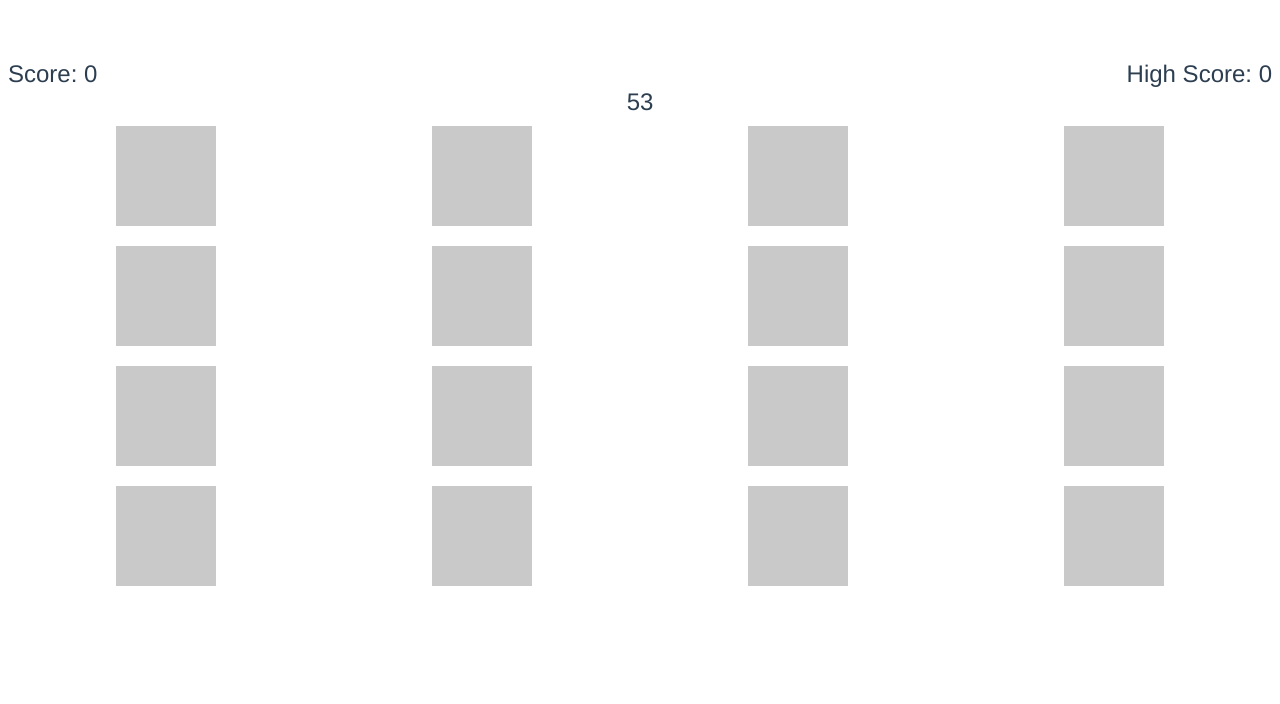
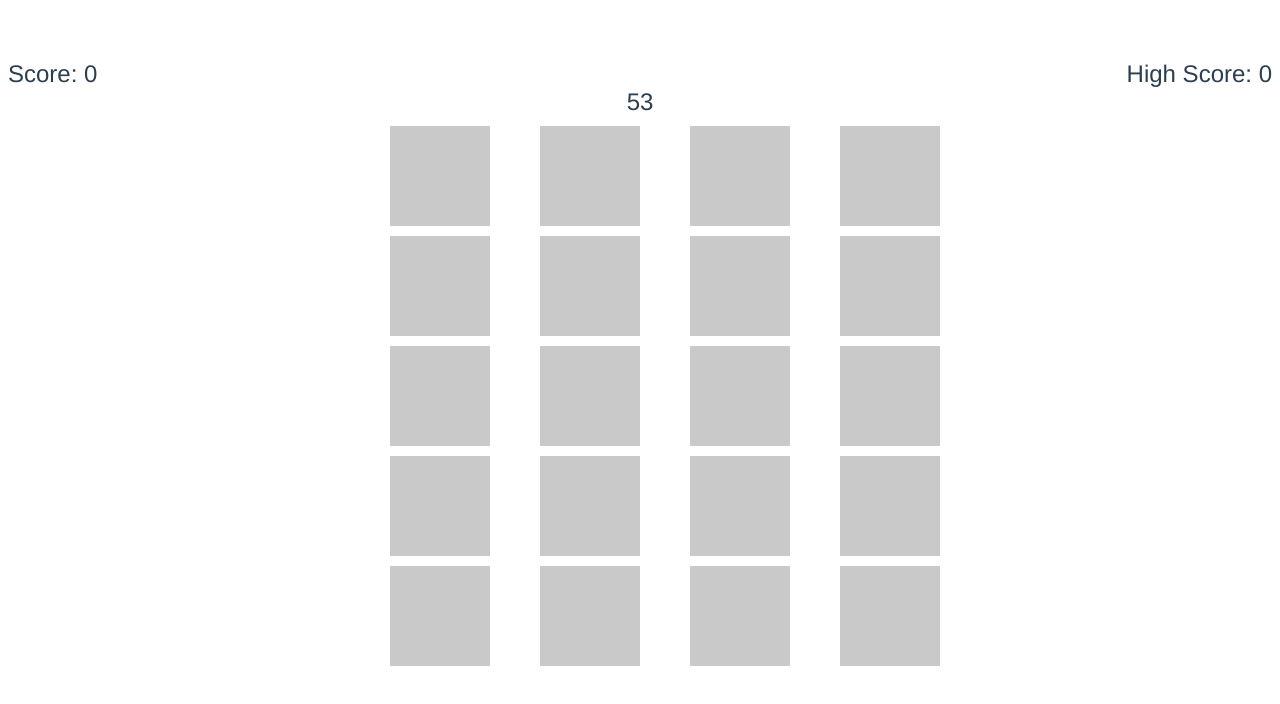
Before and after one commit to Al-Natour-Mazen/MemoryGame_Project, a Vue app: page / in a window 1280 px wide. Shown: the top 704 px of the page. Built offline with nearby package versions, Linux system fonts and the light colour scheme.

Commit message:
correction de bug

```diff
--- a/src/App.vue
+++ b/src/App.vue
@@ -2,7 +2,7 @@
   <div>
     <scoreboard :score="score" :high-score="highScore" />
     <timer :time-remaining="timeRemaining" />
-    <board :board="board" :flipped-cards="flippedCards" @flip-card="flipCard" />
+    <board :board="board" :flipped-cards="flippedCards" @flip-card="flipCard" :game_Over="gameover" />
     <gameover v-if="gameOver" :message="gameOverMessage" @restart-game="restartGame" />
     <modal v-if="showModal" :title="modalTitle" :message="modalMessage" @close="closeModal" />
   </div>
@@ -53,7 +53,7 @@ export default {
       });
       const shuffledCards = this.shuffleArray(cards);
       const board = [];
-      for (let i = 0; i < 4; i++) {
+      for (let i = 0; i < cardValues.length; i++) {
         board.push(shuffledCards.slice(i * 4, (i + 1) * 4));
       }
       this.board = board;
@@ -101,7 +101,7 @@ export default {
           // cards match
           card1.matched = true;
           card2.matched = true;
-          this.score += 2;
+          this.score += 1;
           this.flippedCards = [];
         } else {
           // cards don't match
@@ -109,7 +109,7 @@ export default {
           card1.flipped = false;
           card2.flipped = false;
           this.flippedCards = [];
-          }, 1000);
+          }, 600);
         this.score--;
         }
       }
--- a/src/components/BoardView.vue
+++ b/src/components/BoardView.vue
@@ -1,10 +1,22 @@
 <template>
     <div class="board">
-      <div class="row" v-for="(row, rowIndex) in board" :key="rowIndex">
-        <div class="card" v-for="(card, colIndex) in row" :key="colIndex"
-          @click="flipCard(rowIndex, colIndex)">
-            <div class="card-back card-hidden"></div>
-            <div class="card-front">{{ card.flipped ? card.value : '' }}</div>
+      <div v-if="game_Over" >
+        <div class="row" v-for="(row, rowIndex) in board" :key="rowIndex">
+            <div class="card" v-for="(card, colIndex) in row" :key="colIndex"
+             @click="flipCard(rowIndex, colIndex)"
+            :class="{ 'card-not-flipped': !card.flipped }">
+                <div class="card-back card-hidden"></div>
+                <div class="card-front">{{  card.value }}</div>
+            </div>
+        </div>
+      </div>
+      <div v-else>
+        <div class="row" v-for="(row, rowIndex) in board" :key="rowIndex">
+            <div class="card" v-for="(card, colIndex) in row" :key="colIndex"
+             @click="flipCard(rowIndex, colIndex)">
+                <div class="card-back card-hidden"></div>
+                <div class="card-front">{{ card.flipped ? card.value : '' }}</div>
+            </div>
         </div>
       </div>
     </div>
@@ -14,7 +26,8 @@
   export default {
     props: {
       board: Array,
-      flippedCards: Array
+      flippedCards: Array,
+      game_Over: Boolean
     },
     methods: {
       flipCard(rowIndex, colIndex) {
@@ -29,6 +42,7 @@
   .board {
     display: flex;
     flex-wrap: wrap;
+    justify-content: center;
   }
 
   .row {
@@ -40,7 +54,8 @@
   .card {
     width: 100px;
     height: 100px;
-    margin: 10px;
+    margin-left: 50px;
+    margin-top: 10px;
     position: relative;
     perspective: 1000px;
     cursor: pointer;
@@ -66,4 +81,7 @@
   .card-back {
     background-color: #000;
   }
+  .card-not-flipped {
+    background-color: #FFC0CB; /* Choisissez une couleur différente */
+  }
 </style>
```
